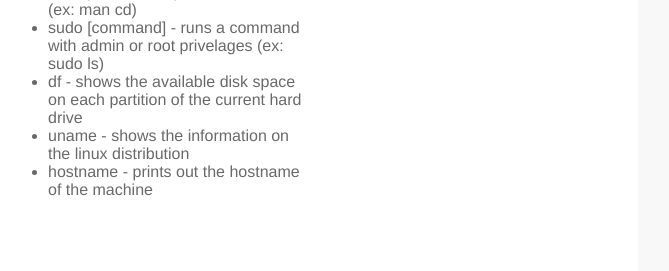
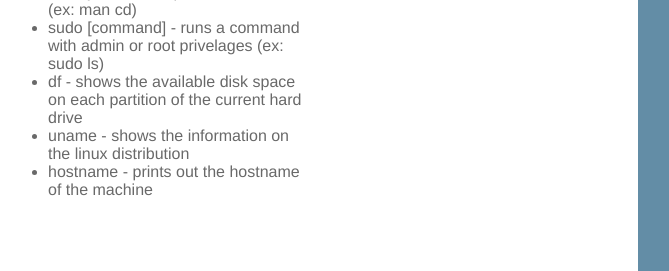
Before and after one commit to mec7703/Team3-GroupProject-ISTE240, a PHP site: page /begin.php in a window 1280 px wide. Shown: the part 2149-2420 px from the top of the page, without its empty margins (2-671 px from the left). Run offline with PHP 8.4, Linux system fonts and the light colour scheme.

Commit message:
Update begin.php

```diff
--- a/begin.php
+++ b/begin.php
@@ -15,7 +15,7 @@
     <?php require "assets/inc/navbar.html"; ?>
 
 </header>
-
+<div class="dist">
 <h2>Beginner Linux Commands</h2>
 <div class="row">
     <div class="column">
@@ -214,6 +214,7 @@
         </div>
     </div><!-- end column div -->
 </div><!-- end row div -->
+ </div>
 <script>
     showSlides(0,1,3,'navIndex');
     showSlides(0,4,7,'manIndex');
```
